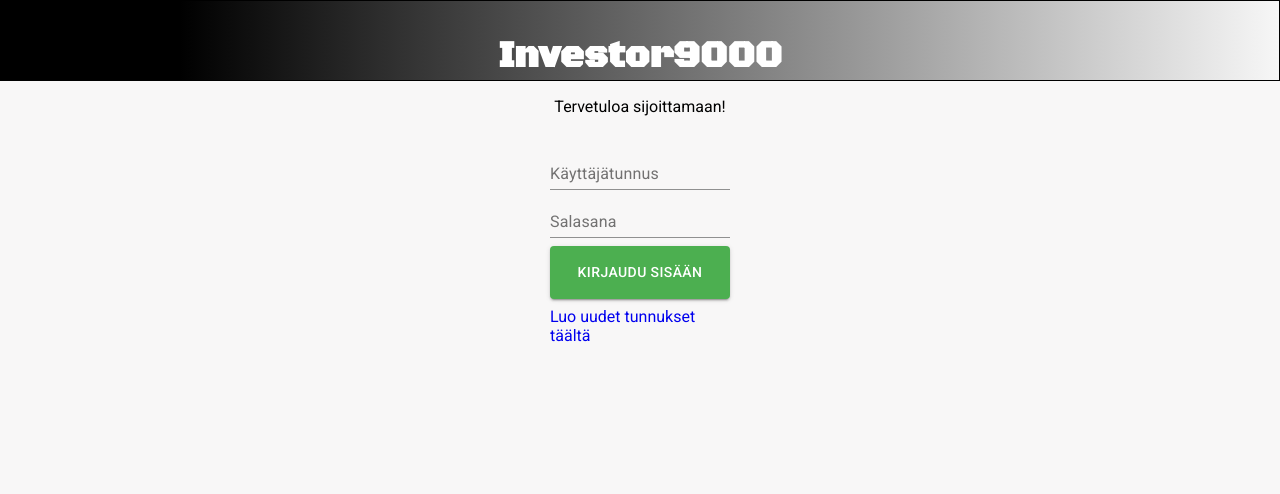
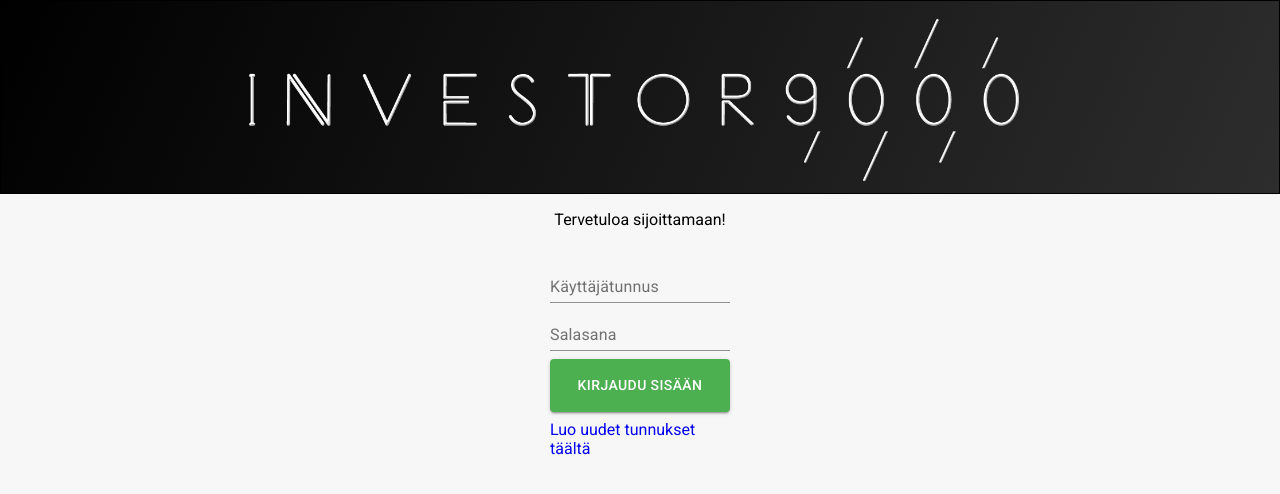
Before and after one commit to Akatixxc/Investor9000, a React app: page /login in a window 1280 px wide. Shown: the top 494 px of the page. Built offline with nearby package versions, Linux system fonts and the light colour scheme.

Commit message:
Uusi header tehty uudella tavalla mutta tällä kertaa mukana tulee koodikin

```diff
--- a/src/client/components/Header.js
+++ b/src/client/components/Header.js
@@ -1,22 +1,30 @@
 import React from 'react';
 import './index.css';
-import PropTypes from 'prop-types';
+import { makeStyles } from '@material-ui/core/styles';
+import Logo from '../../../public/images/investor9000.png';
 
-const Header = props => {
-    const { header } = props;
+const useStyles = makeStyles({
+    headerImage: {
+        height: '12rem',
+        margin: 'auto',
+        padding: '10px',
+        objectFit: 'scale-down',
+    },
+    header: {
+        textAlign: 'center',
+        border: '1px solid black',
+        background: 'linear-gradient(114deg, rgba(0, 0, 0, 1) 0%, rgba(45, 45, 45, 1) 100%)',
+        color: '#ffffff',
+    },
+});
+
+const Header = () => {
+    const classes = useStyles();
     return (
-        <div className="header">
-            <h2>{header}</h2>
+        <div className={classes.header}>
+            <img src={Logo} className={classes.headerImage} alt="Investor9000" />
         </div>
     );
 };
 
-Header.propTypes = {
-    header: PropTypes.string,
-};
-
-Header.defaultProps = {
-    header: 'investor',
-};
-
 export default Header;
--- a/src/client/components/index.css
+++ b/src/client/components/index.css
@@ -1,12 +1,3 @@
-.header {
-    text-align-last: center;
-    border: 0.1px solid black;
-    margin: 30;
-    background: linear-gradient(to right, #000000 14%, #ffffff 103%);
-    font-family: 'Black Ops One', cursive;
-    font-size: 25px;
-    color: #ffffff;
-}
 .center {
     text-align-last: center;
     font-family: 'Roboto', sans-serif;
```
